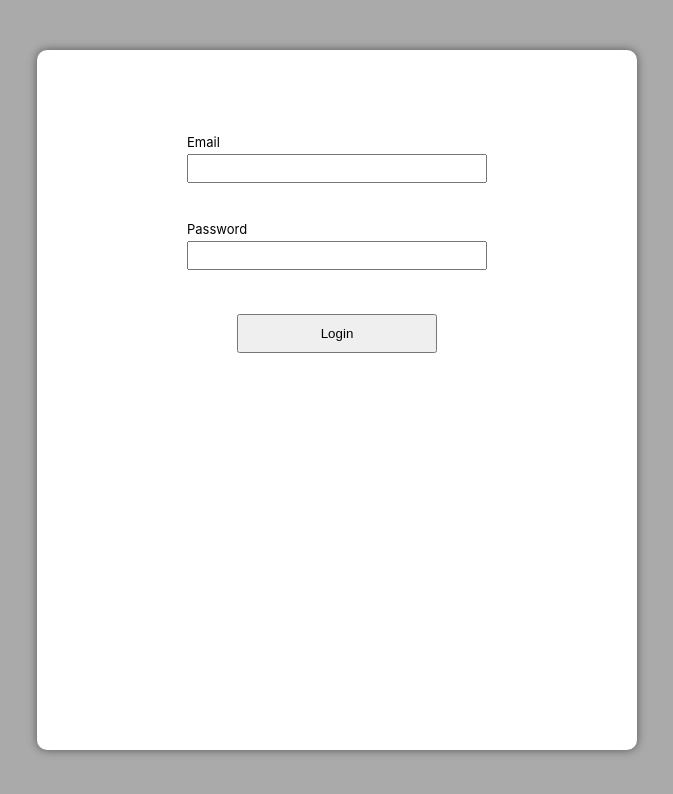
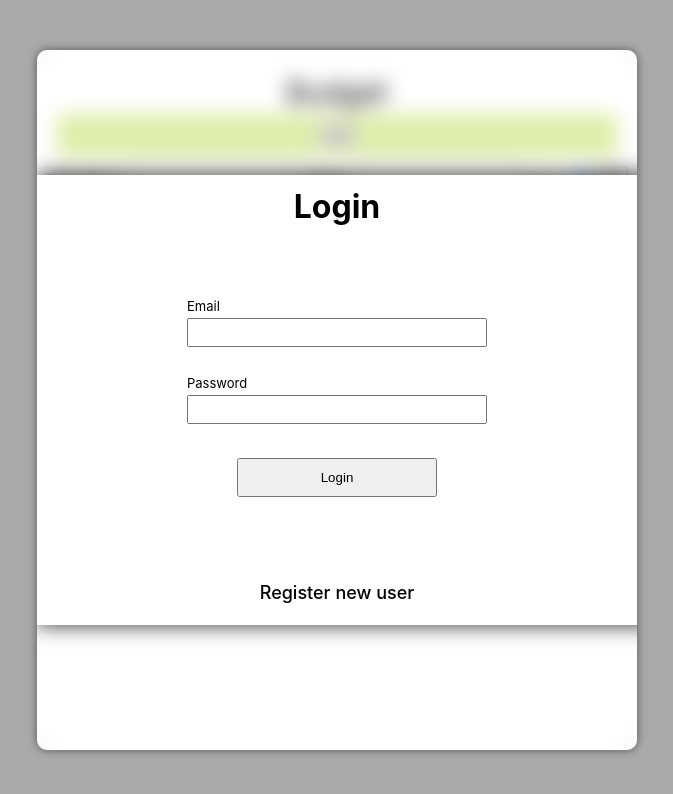
Before and after one commit to aldair-gc/budget, a React (Vite) app: page / in a window 1280 px wide. Shown: the top 794 px of the page, without its empty margins (303-976 px from the left). Built offline with nearby package versions, Linux system fonts and the light colour scheme.

Commit message:
authentication completed

```diff
--- a/package.json
+++ b/package.json
@@ -16,6 +16,7 @@
     "react-dom": "^18.2.0",
     "react-icons": "^4.6.0",
     "react-redux": "^8.0.5",
+    "react-router-dom": "^6.4.3",
     "redux-persist": "^6.0.0",
     "styled-components": "^5.3.6",
     "validator": "^13.7.0"
--- a/src/app/App.tsx
+++ b/src/app/App.tsx
@@ -1,21 +1,20 @@
-import { Component } from "react";
 import { Provider } from "react-redux";
 import { persistor, store } from "./store";
 import { PersistGate } from "redux-persist/integration/react";
 
-import Login from "../features/authentication/login";
 import { Container } from "./style";
+import Budget from "../features/budget";
+import Authentication from "../features/authentication/auth";
 
-export default class App extends Component {
-  render() {
+export default function App() {
   return (
     <Provider store={store}>
       <PersistGate loading={null} persistor={persistor}>
         <Container>
-            <Login/>
+          <Authentication/>
+          <Budget/>
         </Container>
       </PersistGate>
     </Provider>
   );
 }
-}
--- /dev/null
+++ b/src/features/authentication/auth.tsx
@@ -0,0 +1,29 @@
+import { useAppSelector } from "../../app/hooks";
+import Login from "./login";
+import Register from "./register";
+import { DoubleWideBox, Evidence } from "./style";
+import UserAccess from "./userAccess";
+
+export default function Authentication() {
+  const isLoggedIn = useAppSelector(state => state.auth.isLoggedIn);
+
+  function changePosition(option: number):void {
+    const box = (document.querySelector("#wide-box") as HTMLDivElement).style;
+    switch (option) {
+    case 1: box.transform = "translateX(25%)"; break;
+    case 2: box.transform = "translateX(-25%)"; break;
+    default: box.transform = "translateX(25%)"; break;
+    }
+  }
+
+  return isLoggedIn ? (
+    <UserAccess/>
+  ) : (
+    <Evidence>
+      <DoubleWideBox id="wide-box" >
+        <Login position={changePosition}/>
+        <Register position={changePosition}/>
+      </DoubleWideBox>
+    </Evidence>
+  );
+}
--- a/src/features/authentication/login.tsx
+++ b/src/features/authentication/login.tsx
@@ -3,9 +3,9 @@ import isEmail from "validator/lib/isEmail";
 import { useAppDispatch } from "../../app/hooks";
 import axios from "../../services/axios";
 import { authFailure, authSuccess } from "./authSlice";
-import "./style.css";
+import { InputContainer } from "./style";
 
-export default function Login() {
+export default function Login(props: { position: (arg0: number) => void; }) {
   const dispatch = useAppDispatch();
 
   const [email, setEmail] = useState("");
@@ -45,17 +45,17 @@ export default function Login() {
         dispatch(authFailure());
         console.log("User login failure");
       }
-    } catch (error) {
+    } catch (error: any) {
       const errors = error.response.data.errors ?? [];
-      errors.map((err) => console.log(err));
+      errors.map((err: any) => console.log(err));
     }
   }
 
   return (
-    <div>
-      <div className="user-container">
+    <InputContainer>
+      <h1>Login</h1>
+
       <form onSubmit={(e) => handleSubmit(e)}>
-
         <label htmlFor="email">Email</label>
         <input type="email" name="email" id="email" onChange={(e) => setEmail(e.target.value)} />
         <small className="input-message transparent">Message</small>
@@ -66,7 +66,8 @@ export default function Login() {
 
         <input type="submit" value="Login" />
       </form>
-      </div>
-    </div>
+
+      <h2 onClick={() => props.position(2)}>Register new user</h2>
+    </InputContainer>
   );
 }
--- a/src/features/authentication/register.tsx
+++ b/src/features/authentication/register.tsx
@@ -1,9 +1,9 @@
 import { FormEvent, useState } from "react";
 import isEmail from "validator/lib/isEmail";
 import axios from "../../services/axios";
-import "./style.css";
+import { InputContainer } from "./style";
 
-export default function Register() {
+export default function Register(props: { position: (arg0: number) => void; }) {
   const [inputName, setInputName] = useState("");
   const [inputEmail, setInputEmail] = useState("");
   const [inputPassword, setInputPassword] = useState("");
@@ -48,15 +48,16 @@ export default function Register() {
       } else {
         console.log("User register failure");
       }
-    } catch (error) {
+    } catch (error: any) {
       const errors = error.response.data.errors ?? [];
-      errors.map((err) => console.log(err));
+      errors.map((err: any) => console.log(err));
     }
   }
 
   return (
-    <div>
-      <div className="user-container">
+    <InputContainer>
+      <h1>Register</h1>
+
       <form onSubmit={(e) => handleSubmit(e)}>
         <label htmlFor="name">Name</label>
         <input type="text" name="name" id="name" onChange={(e) => setInputName(e.target.value)}/>
@@ -72,7 +73,8 @@ export default function Register() {
 
         <input type="submit" value="Create" />
       </form>
-      </div>
-    </div>
+
+      <h2 onClick={() => props.position(1)}>Login already registered user</h2>
+    </InputContainer>
   );
 }
--- a/src/features/authentication/style.css
+++ /dev/null
@@ -1,56 +0,0 @@
-.header-container {
-  text-align: center;
-  font-size: 30px;
-  padding: 10px;
-}
-
-.title-container {
-  display: flex;
-  justify-content: center;
-  gap: 5px;
-  padding: 10px;
-  background: #dea;
-}
-
-h2 {
-  font-size: 18px;
-  font-weight: 500;
-}
-
-h3 {
-  font-size: 16px;
-  font-weight: 500;
-}
-
-.user-container {
-  display: flex;
-  justify-content: center;
-  margin-top: 50px;
-}
-
-.user-container form {
-  display: flex;
-  flex-direction: column;
-  justify-content: center;
-  width: 300px;
-}
-
-.user-container label {
-  margin-top: 10px;
-  font-size: 13px;
-}
-
-.user-container input {
-  padding: 5px;
-}
-
-.user-container input[type=submit] {
-  padding: 10px;
-  width: 200px;
-  margin: 20px auto;
-}
-
-.user-container .input-message {
-  color: #a00;
-  text-align: right;
-}
--- /dev/null
+++ b/src/features/authentication/style.tsx
@@ -0,0 +1,107 @@
+import styled from "styled-components";
+
+export const Evidence = styled.div`
+  position: absolute;
+  display: flex;
+  align-items: center;
+  justify-content: center;
+  top: 0;
+  bottom: 0;
+  left: 0;
+  right: 0;
+  backdrop-filter: blur(10px);
+  z-index: 10;
+`;
+
+export const DoubleWideBox = styled.div`
+  display: flex;
+  min-width: 200%;
+  height: 450px;
+  background: #fff;
+  box-shadow: 0 0 20px rgba(0,0,0,0.8);
+  transform: translateX(25%);
+  transition: all 0.3s;
+`;
+
+export const InputContainer = styled.div`
+  display: flex;
+  flex-direction: column;
+  align-items: center;
+  justify-content: space-between;
+  width: 50%;
+  padding: 20px;
+  gap: 20px;
+
+  form {
+    display: flex;
+    flex-direction: column;
+    justify-content: center;
+    width: 300px;
+  }
+
+  label {
+    font-size: 13px;
+  }
+
+  input {
+    padding: 5px;
+  }
+
+  input[type=submit] {
+    padding: 10px;
+    width: 200px;
+    margin: 10px auto;
+  }
+
+  .input-message {
+    color: #a00;
+    text-align: right;
+    font-size: 13px;
+  }
+
+  h2 {
+    cursor: pointer;
+  }
+`;
+
+export const UserButton = styled.div`
+  position: absolute;
+  display: flex;
+  flex-direction: column;
+  align-items: end;
+  jutify-content: baseline;
+  padding: 10px;
+  top: 20px;
+  right: 20px;
+  background: #aca;
+  border-radius: 50%;
+  width: 40px;
+  height: 40px;
+  transition: all 0.3s;
+  gap: 10px;
+  overflow: hidden;
+  box-shadow: 0 0 2px rgba(0,0,0,0.8);
+
+  #user-icon {
+    font-size: 20px;
+    flex: 0 0 auto;
+  }
+
+  h3 {
+    text-align: center;
+    background: #dfd;
+    padding: 5px;
+    border-radius: 5px;
+    cursor: pointer;
+    width: 140px;
+  }
+
+  h3:hover {
+    background: #efe;
+  }
+
+  h3:active {
+    background: #fff;
+  }
+
+`;
--- /dev/null
+++ b/src/features/authentication/userAccess.tsx
@@ -0,0 +1,37 @@
+import { FaUser } from "react-icons/fa";
+import { useAppDispatch } from "../../app/hooks";
+import { authLogout } from "./authSlice";
+import { UserButton } from "./style";
+import axios from "../../services/axios";
+
+export default function UserAccess() {
+  const dispatch = useAppDispatch();
+
+  function toggleSize():void {
+    const box = (document.querySelector("#user-access") as HTMLDivElement).style;
+    if (box.width !== "40px" && box.width !== "") {
+      box.width = "40px";
+      box.height = "40px";
+      box.borderRadius = "50%";
+      box.boxShadow = "0 0 2px rgba(0,0,0,0.8)";
+    } else {
+      box.width = "160px";
+      box.height = "130px";
+      box.borderRadius = "5%";
+      box.boxShadow = "0 0 20px rgba(0,0,0,0.8)";
+    }
+  }
+
+  const logout = () => {
+    dispatch(authLogout());
+    delete axios.defaults.headers.common["Authorization"];
+  };
+
+  return (
+    <UserButton id="user-access" onClick={() => toggleSize()}>
+      <FaUser id="user-icon"/>
+      <h3 onClick={logout}>Logout</h3>
+      <h3 onClick={() => console.log("Pending setup")}>Change password</h3>
+    </UserButton>
+  );
+}
```
Also changed, not shown: src/routers/router.tsx (added, +10 -0 lines), 1 other file (tests, documents, lock files or other folders). Lines whose indentation alone changed are shown as unchanged.
